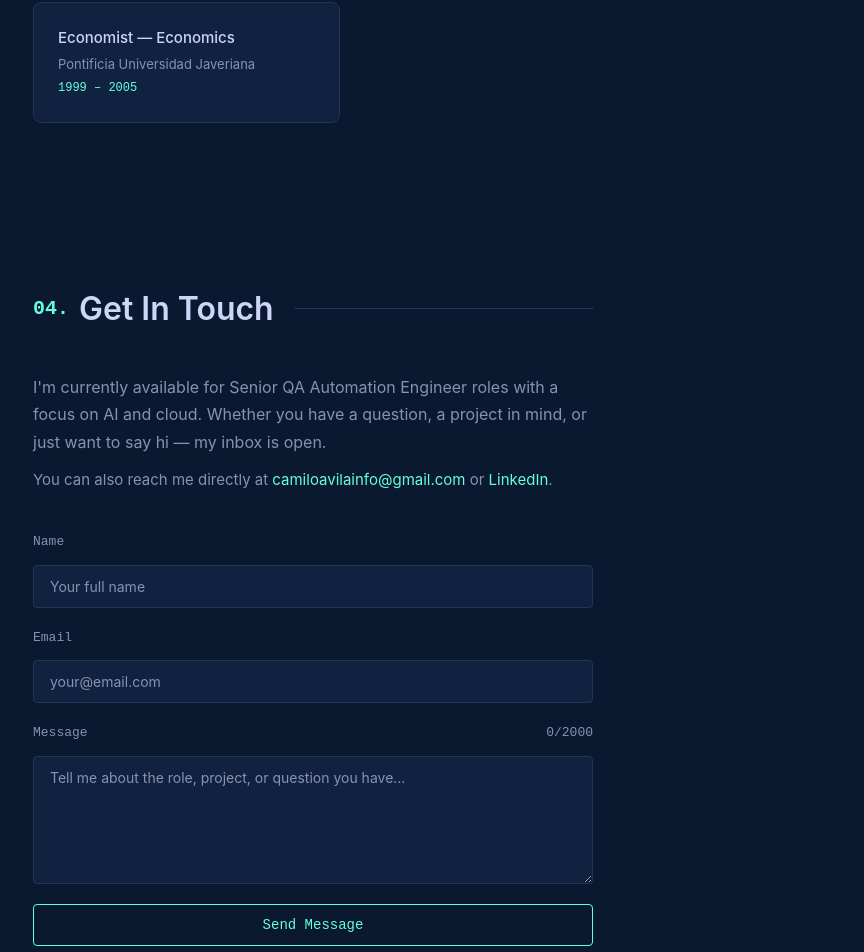
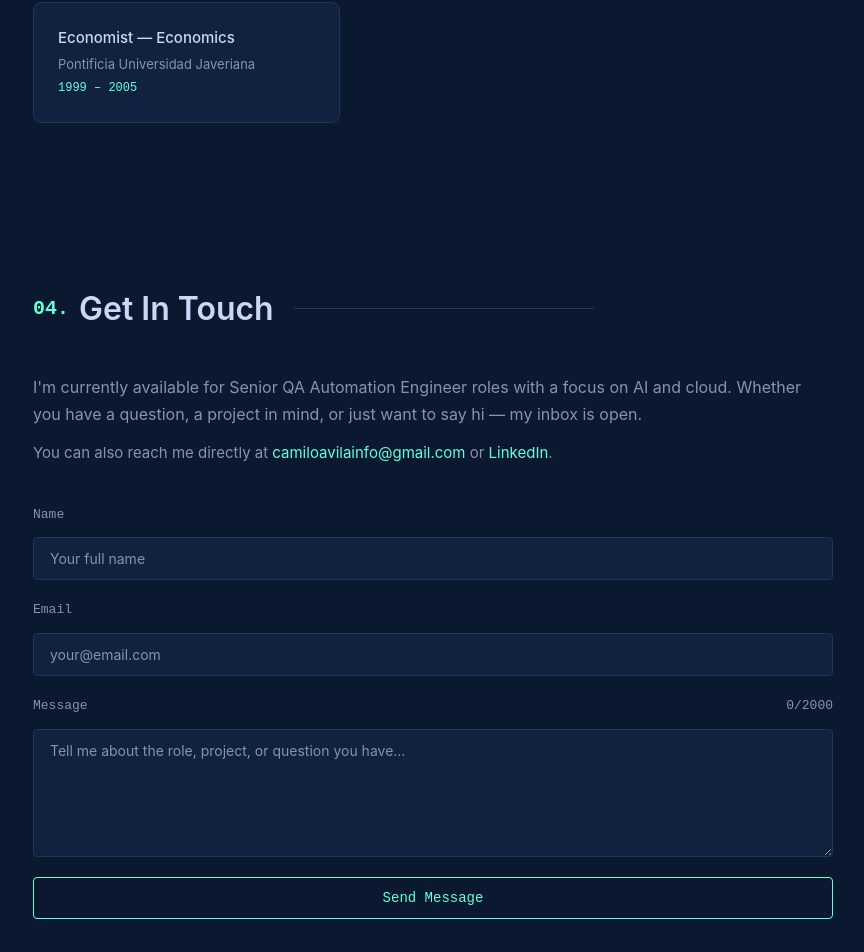
Before and after one commit to camiloavilacm/camiloavila.dev, a React (Vite) app in the folder frontend/: page / in a window 1280 px wide. Shown: the part 3334-4286 px from the top of the page, without its empty margins (131-995 px from the left). Built offline with nearby package versions, Linux system fonts and the light colour scheme; no server answers.

Commit message:
Widen contact form section on desktop

```diff
--- a/frontend/src/App.css
+++ b/frontend/src/App.css
@@ -218,3 +218,14 @@ label {
     padding: 60px 0;
   }
 }
+
+/* ---- Contact Form ---- */
+.contact-container {
+  max-width: 800px;
+}
+
+@media (max-width: 768px) {
+  .contact-container {
+    max-width: 560px;
+  }
+}
--- a/frontend/src/components/ContactForm.tsx
+++ b/frontend/src/components/ContactForm.tsx
@@ -141,7 +141,7 @@ const ContactForm: React.FC = () => {
   };
 
   return (
-    <section id="contact" aria-labelledby="contact-heading">
+    <section id="contact" aria-labelledby="contact-heading" className="contact-container">
       <h2 className="section-heading" id="contact-heading">
         <span className="section-number">04.</span> Get In Touch
       </h2>
@@ -278,7 +278,6 @@ const ContactForm: React.FC = () => {
 
 const styles: Record<string, React.CSSProperties> = {
   intro: {
-    maxWidth: "560px",
     marginBottom: "40px",
   },
   introText: {
@@ -292,7 +291,6 @@ const styles: Record<string, React.CSSProperties> = {
     fontSize: "15px",
   },
   form: {
-    maxWidth: "560px",
     display: "flex",
     flexDirection: "column",
     gap: "20px",
@@ -326,7 +324,6 @@ const styles: Record<string, React.CSSProperties> = {
     fontSize: "14px",
   },
   successBox: {
-    maxWidth: "560px",
     background: "rgba(100, 255, 218, 0.05)",
     border: "1px solid var(--accent)",
     borderRadius: "8px",
```
Also changed, not shown: 1 other file (tests, documents, lock files or other folders).
